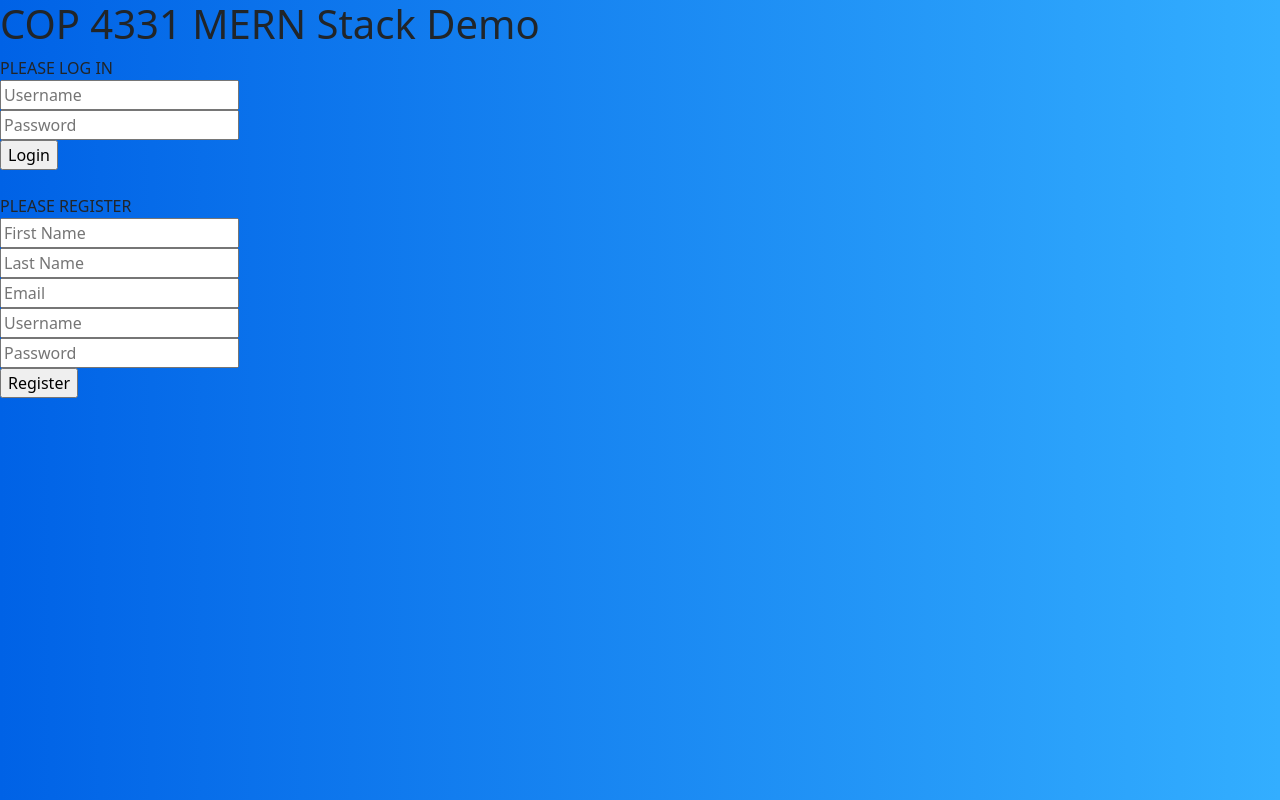
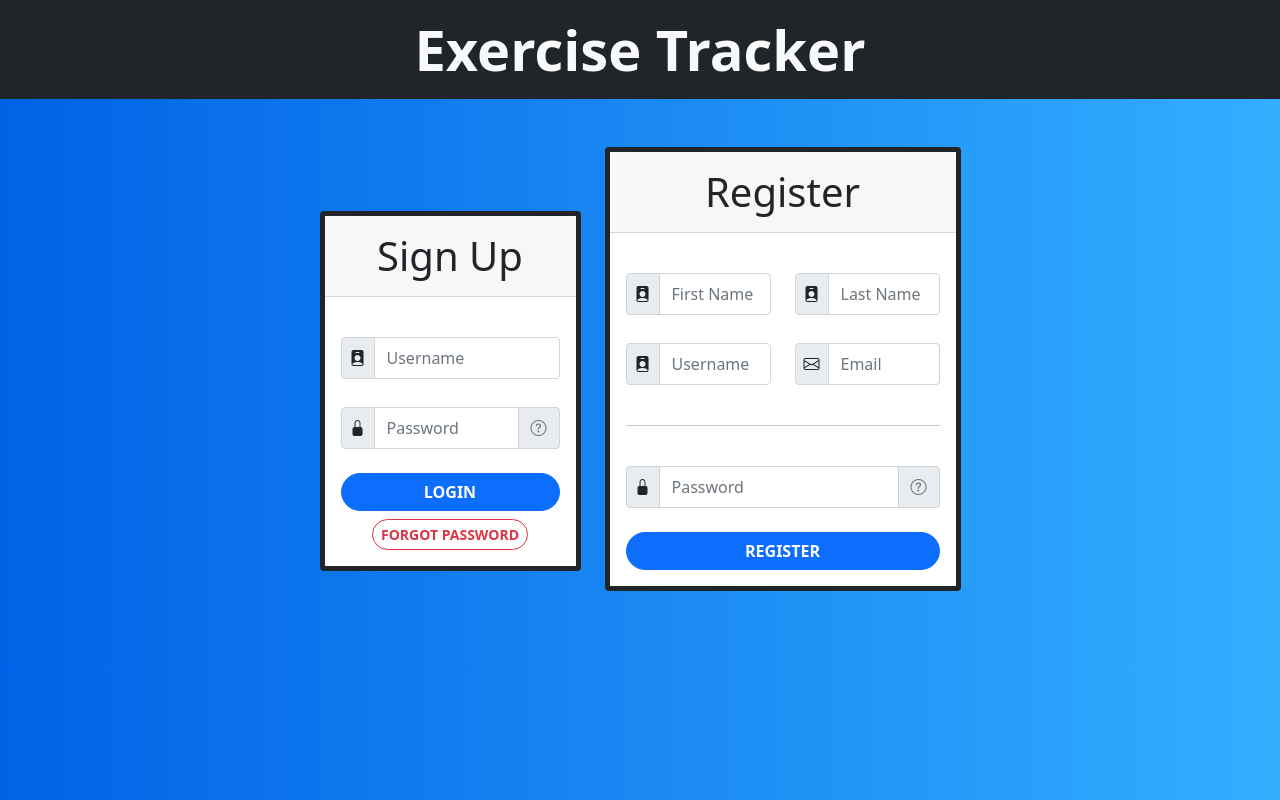
Before and after one commit to matiasc18/POOP-Large-Project, a React (Create React App) app in the folder frontend/: page / in a window 1280 px wide. Built offline with nearby package versions, Linux system fonts and the light colour scheme.

Commit message:
Frontend bootstrap work

```diff
--- a/frontend/src/components/ForgotPassword.js
+++ b/frontend/src/components/ForgotPassword.js
@@ -31,29 +31,35 @@ function ForgotPassword()
             .then(function (response)
         {
             var res = response.data;
-            if (res.error)
-            {
-                setMessage(res.error);
-            }
+            setMessage('Password reset link sent to ' + obj.email);
         })
         .catch(function (error)
         {
-            console.log(error);
+            if (error.response)
+            {
+              setMessage(error.response.status + ' Error: ' + error.response.data.error);
+            }
         });
     }
 
    return(
-     <body>
-      <h1 id="title">Reset password</h1>
-      <form action="" methods="POST">
-        <label for="email">Email</label>
-        <input type="email" id="email" placeholder="Email" ref={(c) =>
-          email = c} /><br />
-        <br />
-        <input type="submit" id="emailButton" class="buttons" value = "Submit Email"
-          onClick={doPasswordForget} />
-      </form>
-     </body>
+     <div>
+       <p class="lead">Please provide your email address below.</p>
+       <p class="text-muted"><small>You will receive an email with a password reset link.</small></p>
+        <form action="" methods="POST">
+          <div class="input-group mb-4">
+            <span class="input-group-text p-2">
+              <i class="bi bi-envelope"></i>
+            </span>
+            <input type="email" id="email" class="form-control" placeholder="Email" ref={(c) =>
+              email = c}/>
+          </div>
+        </form>
+        <div class="d-grid mb-2">
+          <span class="text-success text-center" id="doPasswordForgetResult"><small>{message}</small></span>
+          <a onClick={doPasswordForget} class="btn btn-primary rounded-pill btn-block btn-sm text-uppercase fw-bold btn-block">Forget Password</a>
+        </div>
+      </div>
    );
 };
 
--- /dev/null
+++ b/frontend/src/components/ForgotPasswordModal.js
@@ -0,0 +1,39 @@
+import React from 'react'
+import { Button,Modal } from 'react-bootstrap'
+import ForgotPassword from './ForgotPassword';
+
+class ForgotPasswordModal extends React.Component{
+
+    constructor(){
+        super();
+        this.state = {
+            showHide : false
+        }
+    }
+
+    handleModalShowHide() {
+        this.setState({ showHide: !this.state.showHide })
+    }
+
+    render(){
+        return(
+            <div>
+              <div class="text-center">
+                <Button variant="btn btn-outline-danger rounded-pill btn-login btn-sm text-uppercase fw-bold"
+                  onClick={() => this.handleModalShowHide()}>Forgot Password</Button>
+                </div>
+                <Modal show={this.state.showHide}>
+                    <Modal.Header closeButton onClick={() => this.handleModalShowHide()}>
+                      <h1 class="display-5 text-center" onClick={() => this.handleModalShowHide()}>Forgot Password</h1>
+                    </Modal.Header>
+                    <Modal.Body>
+                    <ForgotPassword/>
+                    </Modal.Body>
+                </Modal>
+
+            </div>
+        )
+    }
+}
+
+export default ForgotPasswordModal;
--- a/frontend/src/components/Login.js
+++ b/frontend/src/components/Login.js
@@ -60,16 +60,36 @@ function Login()
     }
 
     return(
-      <div id="loginDiv">
-        <span id="inner-title">PLEASE LOG IN</span><br />
-        <input type="text" id="loginName" placeholder="Username" ref={(c) => loginName = c}  /><br />
-        <input type="password" id="loginPassword" placeholder="Password" ref={(c) =>
-          loginPassword = c} /><br />
-        <input type="submit" id="loginButton" class="buttons" value = "Login"
-          onClick={doLogin} />
-        <br/>
-        <span id="loginResult">{message}</span>
-     </div>
+			<form>
+        <label for="userName" class="form-label"></label>
+        <div class="input-group mb-1">
+          <span class="input-group-text p-2">
+            <i class="bi bi-person-badge-fill"></i>
+          </span>
+          <input type="text" id="loginName" class="form-control" placeholder="Username" ref={(c) =>
+            loginName = c}/>
+        </div>
+
+        <label for="password" class="form-label"></label>
+        <div class="input-group mb-4">
+          <span class="input-group-text p-2">
+            <i class="bi bi-lock-fill"></i>
+          </span>
+          <input type="password" id="loginPassword" class="form-control" placeholder="Password" ref={(c) =>
+            loginPassword = c} />
+          <span class="input-group-text">
+            <span class="tt" data-bs-placement="bottom" title="Enter an email address we can reply to.">
+              <i class="bi bi-question-circle text-muted"></i>
+            </span>
+          </span>
+        </div>
+        <div class="text-center">
+          <div class="d-grid mb-2">
+            <span id="loginResult">{message}</span>
+				      <a onClick={doLogin} class="btn btn-primary rounded-pill btn-login text-uppercase fw-bold">Login</a>
+          </div>
+        </div>
+			</form>
     );
 };
 
--- a/frontend/src/components/PageTitle.js
+++ b/frontend/src/components/PageTitle.js
@@ -3,7 +3,9 @@ import React from 'react';
 function PageTitle()
 {
    return(
-     <h1 id="title">COP 4331 MERN Stack Demo</h1>
+     <div>
+      <h1 class="display-4 fw-bold text-center text-light bg-dark py-3">Exercise Tracker</h1>
+     </div>
    );
 };
 
--- a/frontend/src/components/Register.js
+++ b/frontend/src/components/Register.js
@@ -47,19 +47,95 @@ function Register()
     }
 
     return(
-      <div id="loginDiv">
-        <span id="inner-title">PLEASE REGISTER</span><br />
-        <input type="text" id="firstName" placeholder="First Name" ref={(c) => firstName = c} /><br />
-        <input type="text" id="lastName" placeholder="Last Name" ref={(c) => lastName = c} /><br />
-        <input type="text" id="email" placeholder="Email" ref={(c) => email = c} /><br />
-        <input type="text" id="loginName" placeholder="Username" ref={(c) => loginName = c}  /><br />
-        <input type="password" id="loginPassword" placeholder="Password" ref={(c) =>
-          loginPassword = c} /><br />
-        <input type="submit" id="loginButton" class="buttons" value = "Register"
-          onClick={doRegister} />
-        <span id="loginResult">{message}</span>
-     </div>
+        <form>
+        <div class="row">
+          <div class="col-md-6">
+          <label for="firstName" class="form-label"></label>
+            <div class="input-group mb-1">
+              <span class="input-group-text p-2">
+                <i class="bi bi-person-badge-fill"></i>
+              </span>
+              <input type="text" id="firstName" class="form-control" placeholder="First Name" ref={(c) =>
+                firstName = c}/>
+            </div>
+          </div>
+          <div class="col-md-6">
+          <label for="lastName" class="form-label"></label>
+            <div class="input-group mb-1">
+              <span class="input-group-text p-2">
+                <i class="bi bi-person-badge-fill"></i>
+              </span>
+              <input type="text" id="lastName" class="form-control" placeholder="Last Name" ref={(c) =>
+                lastName = c}/>
+            </div>
+          </div>
+        </div>
+
+        <div class="row">
+          <div class="col-md-6">
+          <label for="email" class="form-label"></label>
+            <div class="input-group mb-1">
+              <span class="input-group-text p-2">
+                <i class="bi bi-person-badge-fill"></i>
+              </span>
+              <input type="text" id="loginName" class="form-control" placeholder="Username" ref={(c) =>
+                loginName = c}/>
+            </div>
+          </div>
+          <div class="col-md-6">
+          <label for="userName" class="form-label"></label>
+            <div class="input-group mb-4">
+              <span class="input-group-text p-2">
+                <i class="bi bi-envelope"></i>
+              </span>
+              <input type="email" id="email" class="form-control" placeholder="Email" ref={(c) =>
+                email = c}/>
+            </div>
+          </div>
+        </div>
+        <hr/>
+        <div class="row">
+          <div class="col">
+          <label for="password" class="form-label"></label>
+            <div class="input-group mb-4">
+              <span class="input-group-text p-2">
+                <i class="bi bi-lock-fill"></i>
+              </span>
+              <input type="password" id="loginPassword" class="form-control" placeholder="Password" ref={(c) =>
+                loginPassword = c}/>
+              <span class="input-group-text">
+                <span class="tt" data-bs-placement="bottom" title="Enter an email address we can reply to.">
+                  <i class="bi bi-question-circle text-muted"></i>
+                </span>
+              </span>
+            </div>
+          </div>
+        </div>
+        <div class="text-center">
+        <div class="d-grid">
+				<a onClick={doRegister} class="btn btn-primary rounded-pill btn-login text-uppercase fw-bold">Register</a>
+        <span id="registerResult">{message}</span>
+        </div>
+        </div>
+		</form>
     );
 };
 
 export default Register;
+
+/*
+<div class="col-md-6">
+          <label for="confirmPassword" class="form-label"></label>
+            <div class="input-group mb-4">
+              <span class="input-group-text p-2">
+                <i class="bi bi-lock-fill"></i>
+              </span>
+              <input type="password" id="confirmPassword" class="form-control" placeholder="Confirm Password"/>
+              <span class="input-group-text">
+                <span class="tt" data-bs-placement="bottom" title="Enter an email address we can reply to.">
+                  <i class="bi bi-question-circle text-muted"></i>
+                </span>
+              </span>
+            </div>
+          </div>
+*/
--- a/frontend/src/components/ResetPassword.js
+++ b/frontend/src/components/ResetPassword.js
@@ -40,6 +40,7 @@ function ResetPassword()
         {
             var res = response.data;
             setMessage('Successfully reset password');
+            window.location.href = '/';
         })
         .catch(function (error)
         {
@@ -51,14 +52,23 @@ function ResetPassword()
 
    return(
 
-    <div id="resetPasswordDiv">
-    <span id="inner-title">Reset your password</span><br />
-    <input type="password" id="newPassword" placeholder="New Password" ref={(c) =>
-      newPassword = c} /><br />
-    <input type="submit" id="passwordResetButton" class="buttons" value = "Reset Password"
-      onClick={doPasswordReset} />
-    <span id="passwordResetResult">{message}</span>
-    </div>
+      <div id="resetPasswordDiv">
+        <label for="password" class="form-label"></label>
+        <div class="input-group mb-4">
+          <span class="input-group-text p-2">
+            <i class="bi bi-lock-fill"></i>
+          </span>
+          <input type="password" id="newPassword" class="form-control" placeholder="Password" ref={(c) =>
+            newPassword = c} />
+        </div>
+        <div class="text-center">
+          <div class="d-grid mb-2">
+            <a onClick={doPasswordReset} class="btn btn-primary rounded-pill btn-login text-uppercase fw-bold">Reset Password</a>
+            <br/>
+            <span id="passwordResetResult">{message}</span>
+          </div>
+        </div>
+      </div>
    );
 };
 
--- a/frontend/src/pages/CardPage.js
+++ b/frontend/src/pages/CardPage.js
@@ -12,6 +12,7 @@ const CardPage = () =>
             <LoggedInName />
             <CardUI />
         </div>
+
     );
 }
 
--- a/frontend/src/pages/HomePage.js
+++ b/frontend/src/pages/HomePage.js
@@ -3,15 +3,45 @@ import React from 'react';
 import PageTitle from '../components/PageTitle';
 import Login from '../components/Login';
 import Register from '../components/Register';
+import ForgotPasswordModal from '../components/ForgotPasswordModal';
 
 const HomePage = () =>
 {
+  /*
     return(
       <div>
         <PageTitle />
-        <Login />
-        <br/>
-        <Register />
+                    <Login />
+                  <Register />
+              </div>
+    );*/
+
+    //col-sm-6 col-md-3 mt-5
+    //col-sm-6 col-md-5
+    return(
+      <div>
+        <PageTitle />
+        <div class="container my-5">
+          <div class="row justify-content-center">
+            <div class="col-sm-12 col-md-5 col-lg-4 col-xl-3 col-xxl-3 mt-5">
+              <div class="card mb-5 mt-3 border-5 border-dark">
+                <div class="card-header text-center p-3"><text class="display-6 text-center">Sign Up</text></div>
+                <div class="card-body">
+                  <Login />
+                  <ForgotPasswordModal/>
+                </div>
+              </div>
+            </div>
+            <div class="col-sm-12 col-md-7 col-lg-5 col-xl-4 col-xxl-4">
+              <div class="card border-5 border-dark">
+                <div class="card-header text-center p-3"><text class="display-6 text-center">Register</text></div>
+                <div class="card-body">
+                  <Register />
+                </div>
+              </div>
+            </div>
+          </div>
+        </div>
       </div>
     );
 };
```
Also changed, not shown: frontend/src/components/CardUI.js (+10 -13 lines), frontend/src/pages/ResetPasswordPage.js (+12 -2 lines), 1 other file (tests, documents, lock files or other folders).
